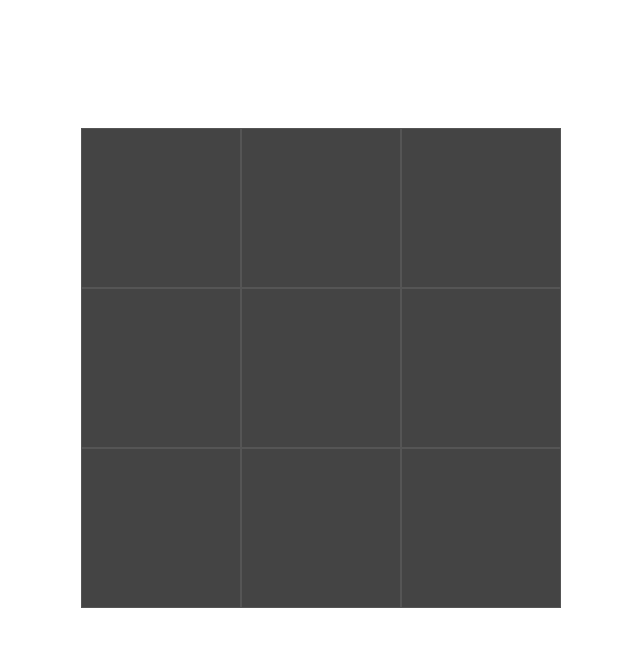
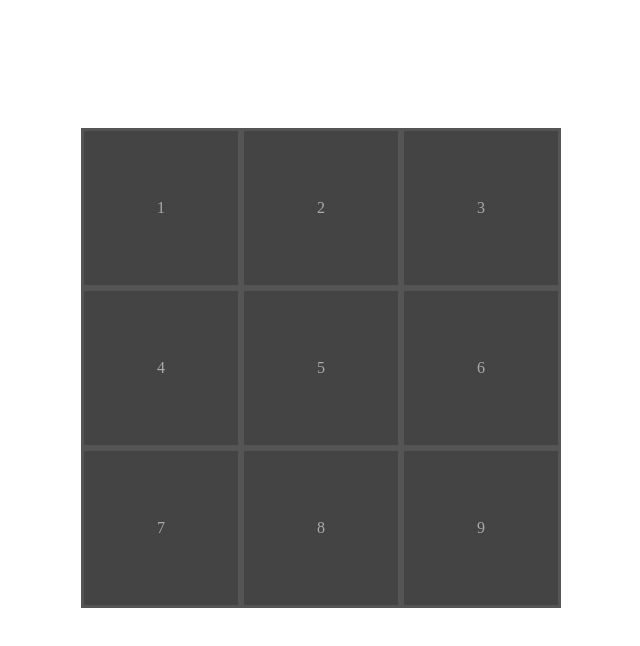
Before and after one commit to Elftoro/MOLUPUION, a plain HTML site: page index.html in a window 1280 px wide. Shown: the whole page, without its empty margins (319-959 px from the left). Drawn offline with Linux system fonts and the light colour scheme.

Commit message:
grid css

```diff
--- a/css/style.css
+++ b/css/style.css
@@ -13,8 +13,9 @@ body {
 .cell {
     display: flex;
     background: #444;
-    border: 1px solid #555;
+    border: 3px solid #555;
     align-items: center;
     justify-content: center;
     color: #AAA;
+    cursor: pointer;
 }
--- a/index.html
+++ b/index.html
@@ -10,16 +10,34 @@
 <body>
 
     <div class="game-board">
-        <div class="cell"></div>
-        <div class="cell"></div>
-        <div class="cell"></div>
-        <div class="cell"></div>
-        <div class="cell"></div>
-        <div class="cell"></div>
-        <div class="cell"></div>
-        <div class="cell"></div>
-        <div class="cell"></div>
-      </div>
+        <div class="cell">
+            <div class="one">1</div>
+        </div>
+        <div class="cell">
+            <div class="two">2</div>
+        </div>
+        <div class="cell">
+            <div class="three">3</div>
+        </div>
+        <div class="cell">
+            <div class="four">4</div>
+        </div>
+        <div class="cell">
+            <div class="five">5</div>
+        </div>
+        <div class="cell">
+            <div class="six">6</div>
+        </div>
+        <div class="cell">
+            <div class="seven">7</div>
+        </div>
+        <div class="cell">
+            <div class="height">8</div>
+        </div>
+        <div class="cell">
+            <div class="nine">9</div>
+        </div>
+    </div>
 
     <script src="js/script.js"></script>
 </body>
```
